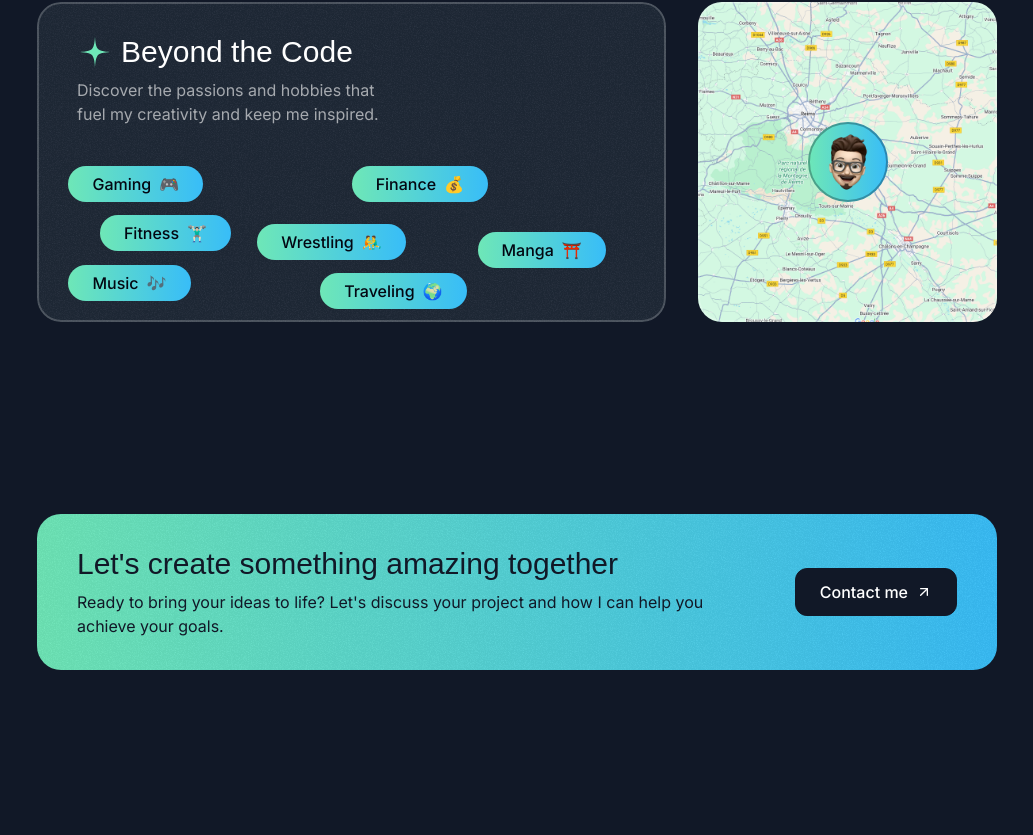
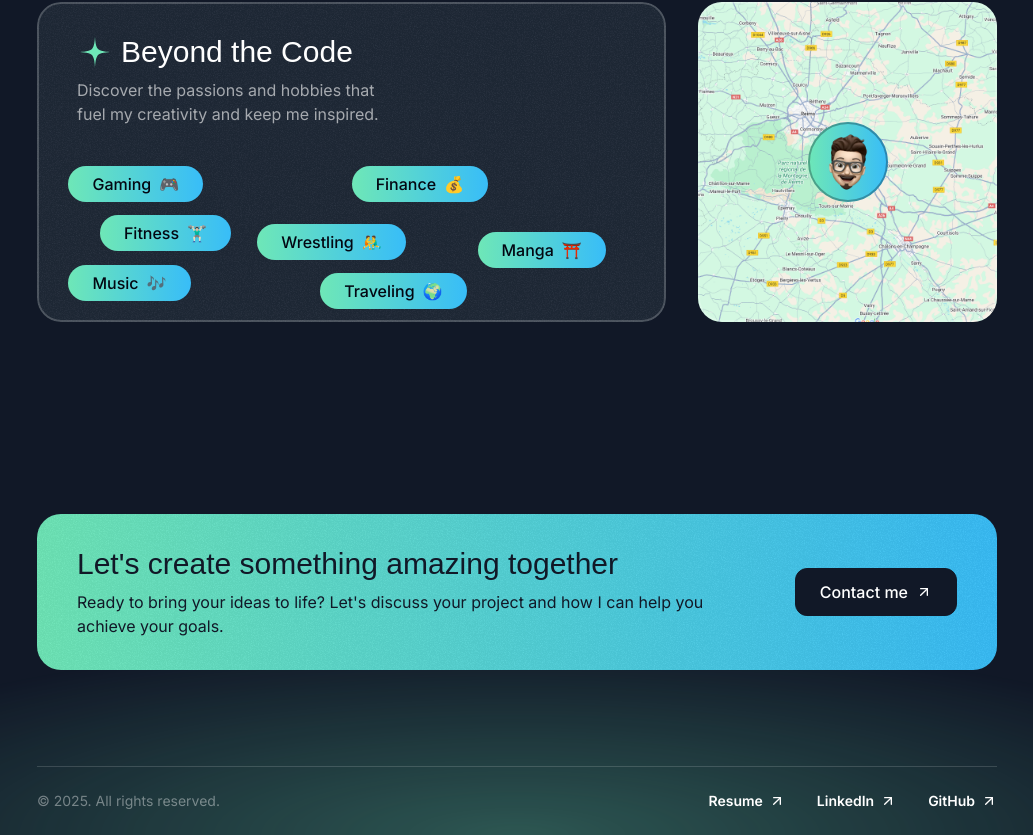
Before and after one commit to SHOOTSTV/portfolio-nextjs, a Next.js app: page / in a window 1280 px wide. Shown: the part 3281-4116 px from the top of the page, without its empty margins (123-1156 px from the left). Before the commit the page ends 4047 px from the top, so only its background shows below. Built offline with nearby package versions, Linux system fonts and the light colour scheme; a web font is replaced by a local one.

Commit message:
feat: Add Footer section with copyright and social links

```diff
--- a/src/app/page.tsx
+++ b/src/app/page.tsx
@@ -1,5 +1,6 @@
 import { AboutSection } from "@/sections/About";
 import { ContactSection } from "@/sections/Contact";
+import { Footer } from "@/sections/Footer";
 import { Header } from "@/sections/Header";
 import { HeroSection } from "@/sections/Hero";
 import { ProjectsSection } from "@/sections/Projects";
@@ -14,6 +15,7 @@
       <TapeSection />
       <AboutSection />
       <ContactSection />
+      <Footer />
     </div>
   );
 }
--- a/src/sections/Footer.tsx
+++ b/src/sections/Footer.tsx
@@ -1,3 +1,41 @@
+import ArrowUpRightIcon from "@/assets/icons/arrow-up-right.svg";
+
+const footerLinks = [
+  {
+    title: "Resume",
+    href: "#",
+  },
+  {
+    title: "LinkedIn",
+    href: "#",
+  },
+  {
+    title: "GitHub",
+    href: "#",
+  },
+];
+
 export const Footer = () => {
-  return <div>Footer Section</div>;
+  return (
+    <footer className="relative -z-10 overflow-x-clip">
+      <div className="absolute bottom-0 left-1/2 -z-10 h-[400px] w-[1600px] -translate-x-1/2 bg-emerald-300/30 [mask-image:radial-gradient(50%_50%_at_bottom_center,black,transparent)]" />
+      <div className="container">
+        <div className="flex flex-col items-center gap-8 border-t border-white/15 py-6 text-sm md:flex-row md:justify-between">
+          <div className="text-white/40">&copy; 2025. All rights reserved.</div>
+          <nav className="flex flex-col items-center gap-8 md:flex-row">
+            {footerLinks.map((link) => (
+              <a
+                key={link.title}
+                href={link.href}
+                className="inline-flex items-center gap-1.5"
+              >
+                <span className="font-semibold">{link.title}</span>
+                <ArrowUpRightIcon className="size-4" />
+              </a>
+            ))}
+          </nav>
+        </div>
+      </div>
+    </footer>
+  );
 };
```
